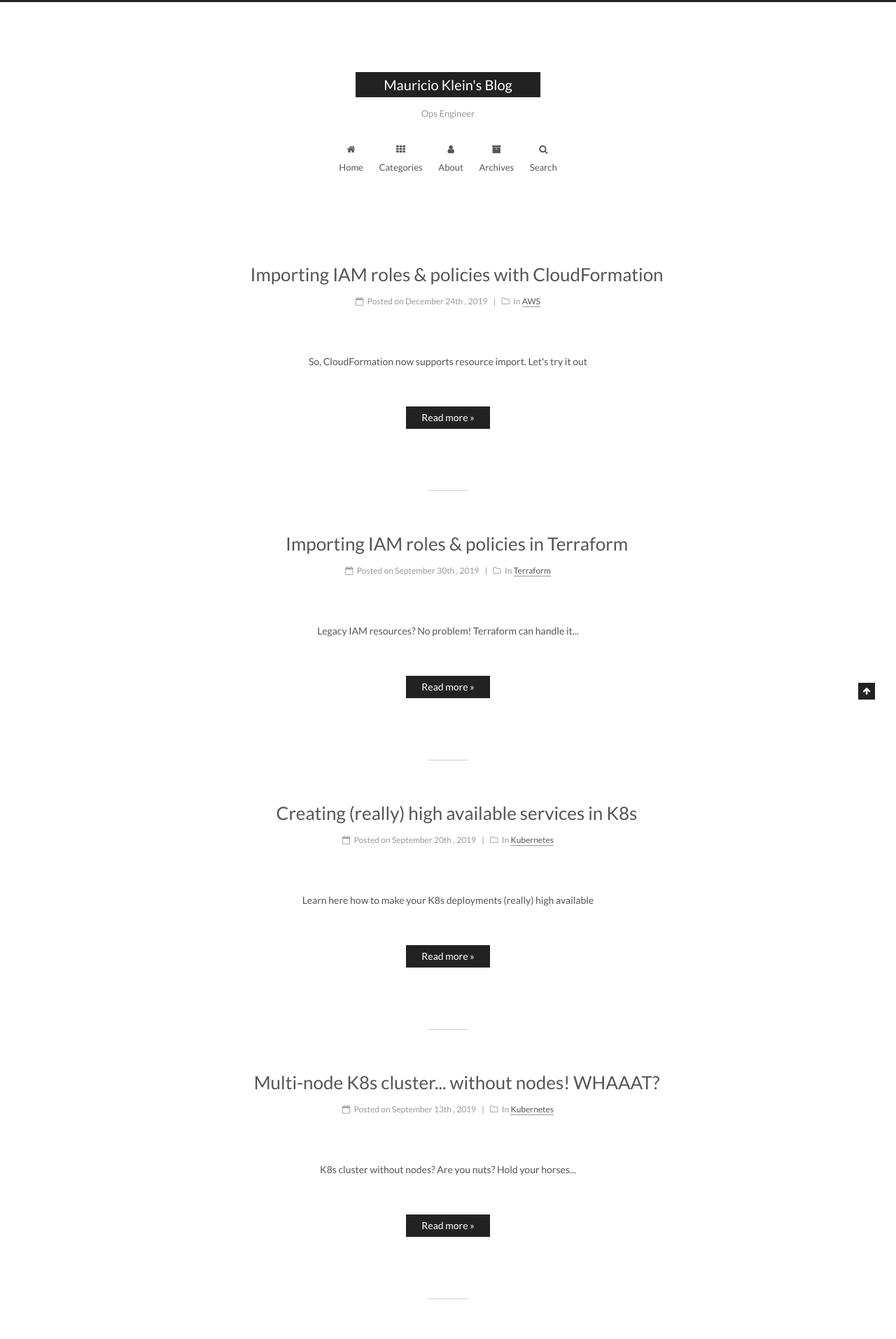
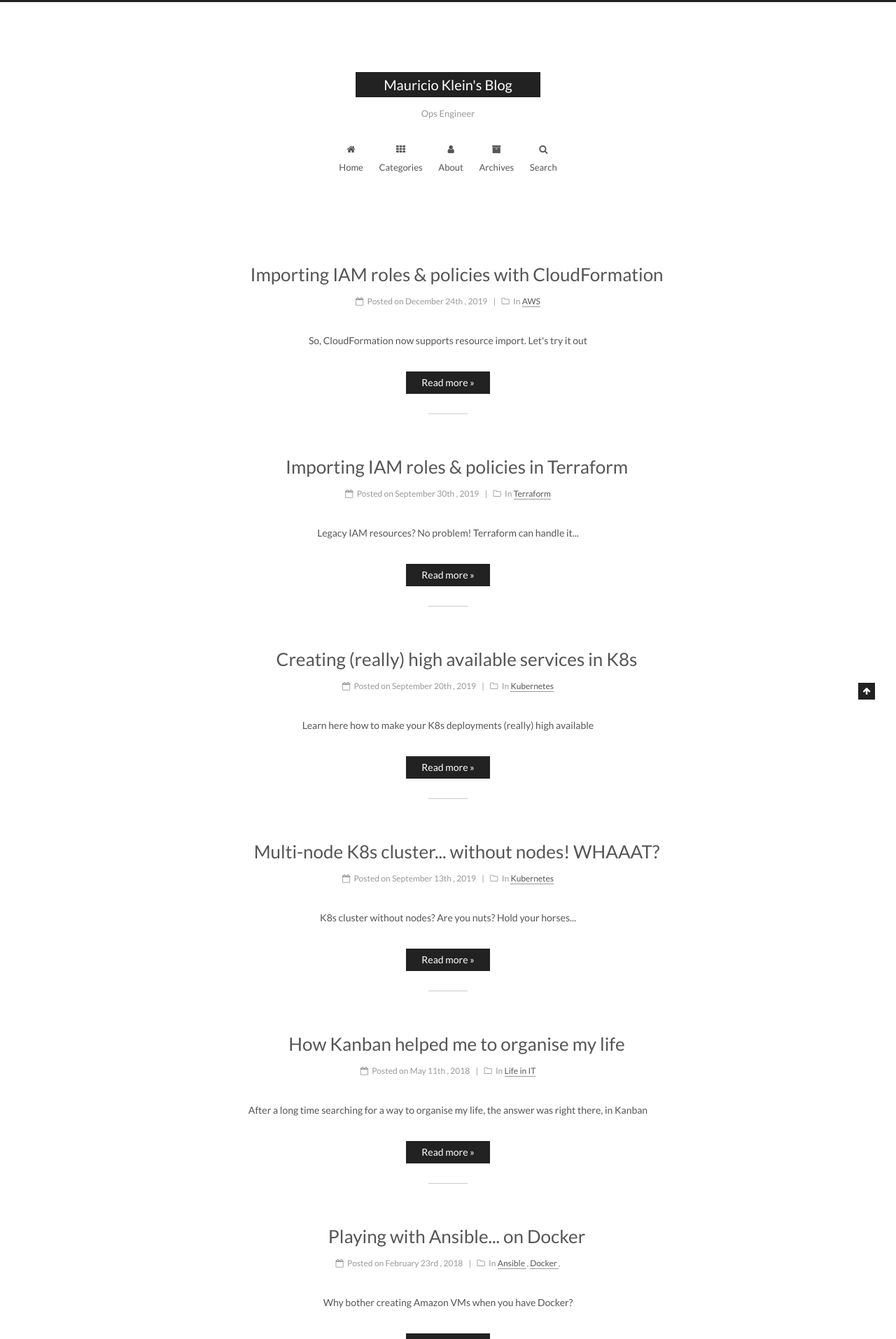
Before and after one commit to mauricioklein/mauricioklein.github.io, a Jekyll site: the page built from index.html, in a window 1280 px wide. Shown: the top 1914 px of the page at 70% size. Built offline with Jekyll 4.4.1, drawn with Linux system fonts in a browser that asks for light colours; the list of posts is cut into pages by our own code.

Commit message:
Layout adjustments

```diff
--- a/_sass/_common/components/post/post-button.scss
+++ b/_sass/_common/components/post/post-button.scss
@@ -1,5 +1,5 @@
 .post-button {
-  margin-top: 50px;
+  margin-top: 30px;
 
   .btn {
     color: $read-more-color;
--- a/_sass/_common/components/post/post-meta.scss
+++ b/_sass/_common/components/post/post-meta.scss
@@ -1,5 +1,5 @@
 .posts-expand .post-meta {
-  margin: 3px 0 60px 0;
+  margin: 3px 0 30px 0;
   color: $grey-dark;
   font-family: $font-family-posts;
   font-size: 12px;
--- a/_sass/_variables/base.scss
+++ b/_sass/_variables/base.scss
@@ -323,7 +323,7 @@ $full-image-margin-vertical   : 25px;
 
 //  .post-expand .post-eof
 //  In Muse scheme, margin above and below the post separator
-$post-eof-margin-top          : 80px;  //  or 160px for more white space
+$post-eof-margin-top          : 20px;  //  or 160px for more white space
 $post-eof-margin-bottom       : 60px;  //  or 120px for less white space
 
 
```
